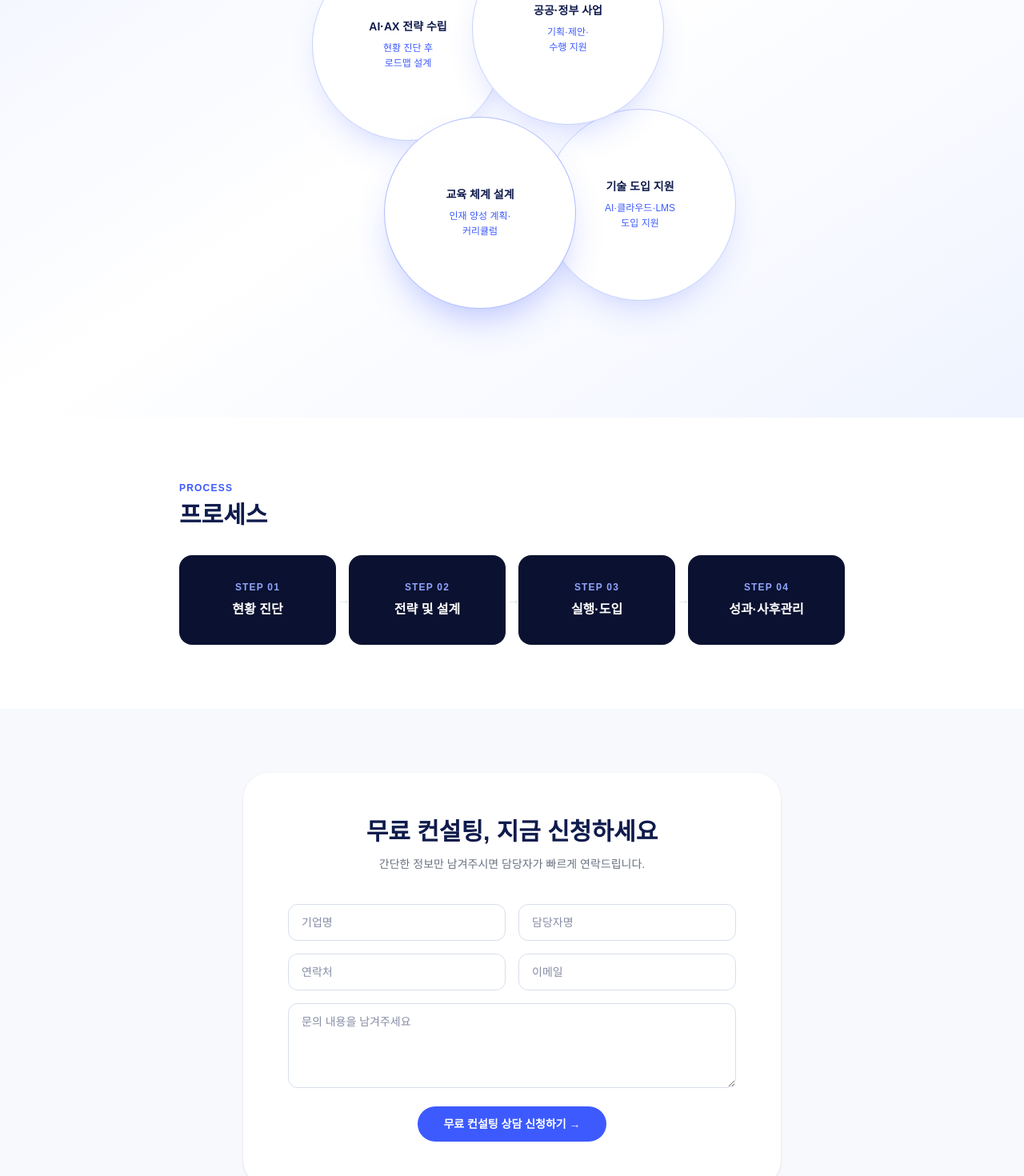
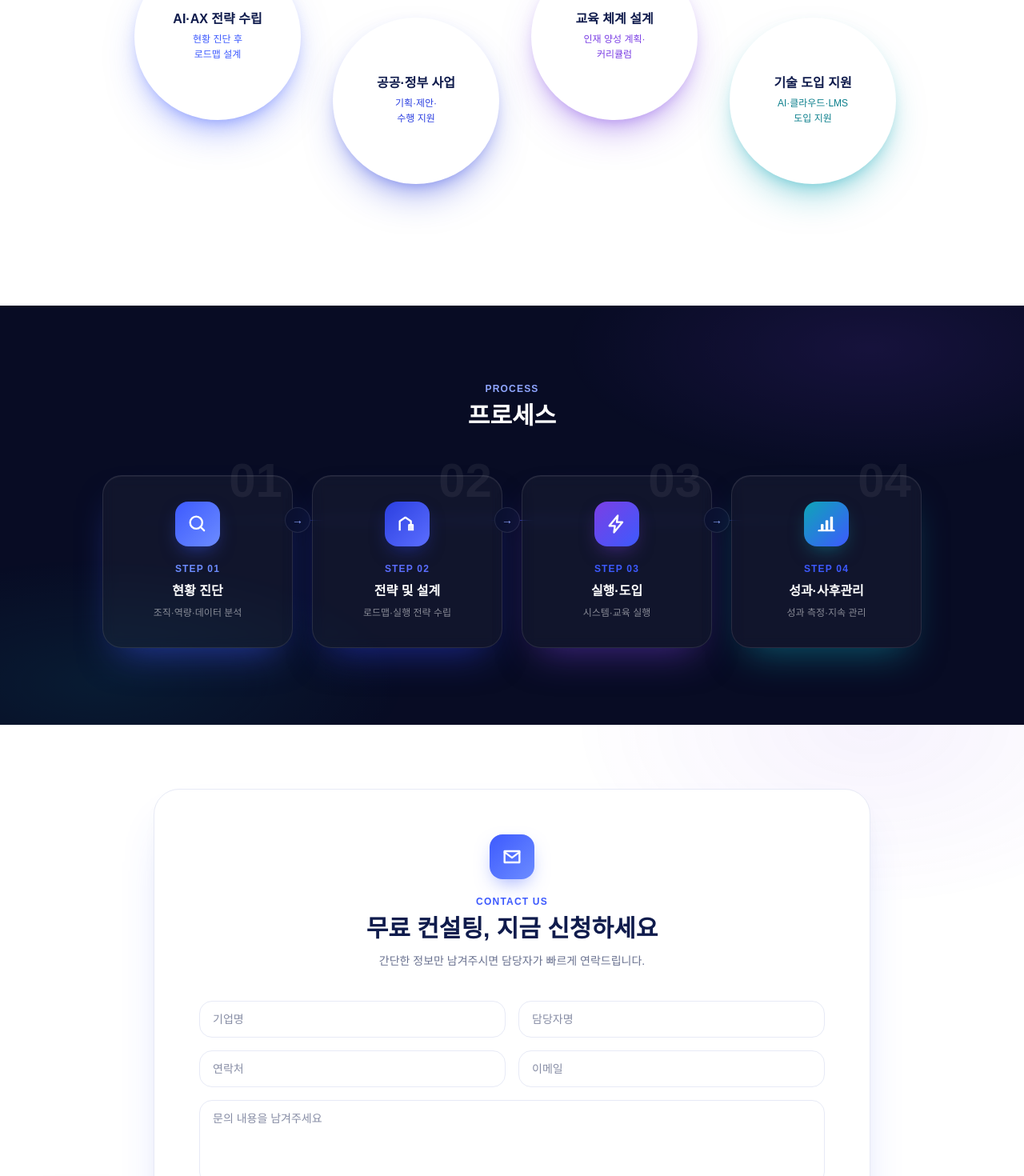
Before and after one commit to chaeuns/vodawebsite, a Next.js app: page /business/consulting in a window 1280 px wide. Shown: the part 680-2150 px from the top of the page at 80% size. Built offline with nearby package versions, Linux system fonts and the light colour scheme.

Commit message:
fix: 컨설팅 페이지 오타/스타일 수정

```diff
--- a/app/business/consulting/page.tsx
+++ b/app/business/consulting/page.tsx
@@ -5,11 +5,104 @@
 
 const heroTags = ["AI·AX 전략 수립", "공공·정부 사업", "교육 체계 설계", "기술 도입 지원"];
 
+const consultingAreas = [
+  {
+    no: "01",
+    title: "AI·AX 전략 수립",
+    desc: ["현황 진단 후", "로드맵 설계"],
+    rgb: "61,90,254", // #3D5AFE — 프로세스 STEP 01과 동일 계열
+    accent: "#3D5AFE",
+    glow: "rgba(61,90,254,0.5)",
+  },
+  {
+    no: "02",
+    title: "공공·정부 사업",
+    desc: ["기획·제안·", "수행 지원"],
+    rgb: "43,63,224", // #2B3FE0 — 프로세스 STEP 02와 동일 계열
+    accent: "#2B3FE0",
+    glow: "rgba(43,63,224,0.5)",
+  },
+  {
+    no: "03",
+    title: "교육 체계 설계",
+    desc: ["인재 양성 계획·", "커리큘럼"],
+    rgb: "123,63,228", // #7B3FE4 — 프로세스 STEP 03과 동일 계열
+    accent: "#7B3FE4",
+    glow: "rgba(123,63,228,0.5)",
+  },
+  {
+    no: "04",
+    title: "기술 도입 지원",
+    desc: ["AI·클라우드·LMS", "도입 지원"],
+    rgb: "14,165,183", // #0EA5B7 — 프로세스 STEP 04와 동일 계열
+    accent: "#0B7F8C",
+    glow: "rgba(14,165,183,0.5)",
+  },
+];
+
 const process = [
-  { step: "STEP 01", title: "현황 진단" },
-  { step: "STEP 02", title: "전략 및 설계" },
-  { step: "STEP 03", title: "실행·도입" },
-  { step: "STEP 04", title: "성과·사후관리" },
+  {
+    step: "STEP 01",
+    title: "현황 진단",
+    desc: "조직·역량·데이터 분석",
+    from: "#3D5AFE",
+    to: "#6C8CFF",
+    glow: "rgba(61,90,254,0.55)",
+    icon: (
+      <svg viewBox="0 0 24 24" fill="none" className="h-7 w-7">
+        <circle cx="10.5" cy="10.5" r="6.5" stroke="currentColor" strokeWidth="2" />
+        <path d="M19 19L15 15" stroke="currentColor" strokeWidth="2" strokeLinecap="round" />
+      </svg>
+    ),
+  },
+  {
+    step: "STEP 02",
+    title: "전략 및 설계",
+    desc: "로드맵·실행 전략 수립",
+    from: "#2B3FE0",
+    to: "#5B6EFF",
+    glow: "rgba(43,63,224,0.55)",
+    icon: (
+      <svg viewBox="0 0 24 24" fill="none" className="h-7 w-7">
+        <path d="M4 19V9l6-4 6 4v10" stroke="currentColor" strokeWidth="2" strokeLinejoin="round" />
+        <path d="M14 19v-6h4v6" stroke="currentColor" strokeWidth="2" strokeLinejoin="round" />
+      </svg>
+    ),
+  },
+  {
+    step: "STEP 03",
+    title: "실행·도입",
+    desc: "시스템·교육 실행",
+    from: "#7B3FE4",
+    to: "#3D5AFE",
+    glow: "rgba(123,63,228,0.5)",
+    icon: (
+      <svg viewBox="0 0 24 24" fill="none" className="h-7 w-7">
+        <path
+          d="M13 3L4 14h6l-1 7 9-11h-6l1-7z"
+          stroke="currentColor"
+          strokeWidth="2"
+          strokeLinejoin="round"
+        />
+      </svg>
+    ),
+  },
+  {
+    step: "STEP 04",
+    title: "성과·사후관리",
+    desc: "성과 측정·지속 관리",
+    from: "#0EA5B7",
+    to: "#3D5AFE",
+    glow: "rgba(14,165,183,0.5)",
+    icon: (
+      <svg viewBox="0 0 24 24" fill="none" className="h-7 w-7">
+        <path d="M4 19h16" stroke="currentColor" strokeWidth="2" strokeLinecap="round" />
+        <rect x="6" y="12" width="3" height="7" rx="1" fill="currentColor" />
+        <rect x="11" y="8" width="3" height="11" rx="1" fill="currentColor" />
+        <rect x="16" y="4" width="3" height="15" rx="1" fill="currentColor" />
+      </svg>
+    ),
+  },
 ];
 
 export default function ConsultingPage() {
@@ -52,7 +145,7 @@ export default function ConsultingPage() {
       </section>
 
       {/* 02. 4대 컨설팅 영역 — 겹치는 원형 다이어그램 */}
-      <section className="bg-gradient-to-br from-[#EEF2FF] via-white to-[#F0F4FF] px-6 py-24 sm:px-10 lg:px-24">
+      <section className="bg-white px-6 py-24 sm:px-10 lg:px-24">
         <div className="mx-auto mb-16 max-w-3xl text-center">
           <p className="text-xs font-semibold tracking-widest text-[#3D5AFE]">
             4 CONSULTING AREAS
@@ -62,65 +155,97 @@ export default function ConsultingPage() {
           </h2>
         </div>
 
-        <div className="relative mx-auto h-[540px] w-[640px] max-w-full">
-  {/* 01 AI·AX 전략 수립 (좌상단) */}
-  <div className="absolute left-[70px] top-[50px] z-10 flex h-60 w-60 flex-col items-center justify-center rounded-full border border-[#C7D2FE] bg-white p-6 text-center shadow-[0_20px_40px_-15px_rgba(61,90,254,0.25)]">
-    <p className="text-sm font-bold text-[#0F1B4C]">AI·AX 전략 수립</p>
-    <p className="mt-2 text-xs leading-relaxed text-[#3D5AFE]">
-      현황 진단 후
-      <br />
-      로드맵 설계
-    </p>
-  </div>
-
-  {/* 02 공공·정부 사업 (우상단) */}
-  <div className="absolute left-[270px] top-[30px] z-20 flex h-60 w-60 flex-col items-center justify-center rounded-full border border-[#C7D2FE] bg-white p-6 text-center shadow-[0_20px_40px_-15px_rgba(61,90,254,0.25)]">
-    <p className="text-sm font-bold text-[#0F1B4C]">공공·정부 사업</p>
-    <p className="mt-2 text-xs leading-relaxed text-[#3D5AFE]">
-      기획·제안·
-      <br />
-      수행 지원
-    </p>
-  </div>
-
-  {/* 03 교육 체계 설계 (좌하단) */}
-  <div className="absolute left-[160px] top-[260px] z-30 flex h-60 w-60 flex-col items-center justify-center rounded-full border border-[#3D5AFE]/40 bg-white p-6 text-center shadow-[0_25px_45px_-15px_rgba(61,90,254,0.35)]">
-    <p className="text-sm font-bold text-[#0F1B4C]">교육 체계 설계</p>
-    <p className="mt-2 text-xs leading-relaxed text-[#3D5AFE]">
-      인재 양성 계획·
-      <br />
-      커리큘럼
-    </p>
-  </div>
-
-  {/* 04 기술 도입 지원 (우하단) */}
-  <div className="absolute left-[360px] top-[250px] z-10 flex h-60 w-60 flex-col items-center justify-center rounded-full border border-[#C7D2FE] bg-white p-6 text-center shadow-[0_20px_40px_-15px_rgba(61,90,254,0.25)]">
-    <p className="text-sm font-bold text-[#0F1B4C]">기술 도입 지원</p>
-    <p className="mt-2 text-xs leading-relaxed text-[#3D5AFE]">
-      AI·클라우드·LMS
-      <br />
-      도입 지원
-    </p>
-  </div>
-</div>
+        <div className="relative mx-auto max-w-5xl px-4 py-20 sm:px-10 sm:py-24">
+          <div className="flex items-center justify-between gap-3 sm:gap-8 lg:gap-10">
+            {consultingAreas.map((area, i) => (
+              <div
+                key={area.no}
+                className={`flex h-24 w-24 flex-none flex-col items-center justify-center rounded-full bg-white text-center transition-transform duration-300 hover:scale-105 sm:h-40 sm:w-40 lg:h-52 lg:w-52 ${
+                  i % 2 === 0
+                    ? "-translate-y-4 sm:-translate-y-8 lg:-translate-y-10"
+                    : "translate-y-4 sm:translate-y-8 lg:translate-y-10"
+                }`}
+                style={{
+                  boxShadow: `0 24px 48px -16px ${area.glow}, 0 8px 20px -10px ${area.glow}`,
+                }}
+              >
+                <p className="px-2 text-[11px] font-bold leading-tight text-[#0F1B4C] sm:px-4 sm:text-sm lg:text-base">
+                  {area.title}
+                </p>
+                <p
+                  className="mt-1.5 hidden px-4 text-xs leading-relaxed sm:block"
+                  style={{ color: area.accent }}
+                >
+                  {area.desc[0]}
+                  <br />
+                  {area.desc[1]}
+                </p>
+              </div>
+            ))}
+          </div>
+        </div>
       </section>
 
       {/* 03. 프로세스 */}
-      <section className="mx-auto max-w-5xl px-6 py-20 sm:px-10 lg:px-24">
-        <p className="text-xs font-semibold tracking-widest text-[#3D5AFE]">PROCESS</p>
-        <h2 className="mt-2 text-2xl font-bold text-[#0F1B4C] sm:text-3xl">프로세스</h2>
+      <section className="relative overflow-hidden bg-[#080C24] px-6 py-24 sm:px-10 lg:px-24">
+        <div
+          className="pointer-events-none absolute inset-0 opacity-50"
+          style={{
+            background:
+              "radial-gradient(50% 50% at 85% 10%, rgba(123,63,228,0.25) 0%, rgba(8,12,36,0) 60%), radial-gradient(50% 50% at 10% 90%, rgba(14,165,183,0.2) 0%, rgba(8,12,36,0) 60%)",
+          }}
+        />
+        <div className="relative mx-auto max-w-5xl text-center">
+          <p className="text-xs font-semibold tracking-widest text-[#8FA6FF]">PROCESS</p>
+          <h2 className="mt-2 text-2xl font-bold text-white sm:text-3xl">프로세스</h2>
+        </div>
 
-        <div className="mt-8 grid gap-4 sm:grid-cols-4">
+        <div className="relative mx-auto mt-14 grid max-w-5xl gap-6 sm:grid-cols-4">
+          {/* connecting line behind cards */}
+          <div className="pointer-events-none absolute left-0 right-0 top-14 hidden h-px bg-linear-to-r from-transparent via-[#3D5AFE]/50 to-transparent sm:block" />
+
           {process.map((p, i) => (
-            <div key={p.step} className="relative">
-              <div className="rounded-2xl bg-[#0B1130] px-6 py-8 text-center">
-                <p className="text-xs font-semibold tracking-widest text-[#8FA6FF]">
+            <div key={p.step} className="group relative">
+              <div
+                className="relative rounded-3xl border border-white/10 bg-white/4 px-6 py-8 text-center backdrop-blur transition-transform duration-300 hover:-translate-y-2"
+                style={{
+                  boxShadow: `0 24px 48px -20px ${p.glow}, inset 0 1px 0 rgba(255,255,255,0.06)`,
+                }}
+              >
+                <span
+                  className="pointer-events-none absolute -top-6 right-3 select-none text-6xl font-black leading-none text-white/6"
+                  aria-hidden
+                >
+                  {String(i + 1).padStart(2, "0")}
+                </span>
+
+                <div
+                  className="relative z-10 mx-auto flex h-14 w-14 items-center justify-center rounded-2xl text-white shadow-lg"
+                  style={{
+                    background: `linear-gradient(135deg, ${p.from}, ${p.to})`,
+                    boxShadow: `0 10px 24px -8px ${p.glow}`,
+                  }}
+                >
+                  {p.icon}
+                </div>
+
+                <p
+                  className="relative z-10 mt-5 text-xs font-semibold tracking-widest"
+                  style={{ color: p.to }}
+                >
                   {p.step}
                 </p>
-                <p className="mt-2 text-base font-bold text-white">{p.title}</p>
+                <p className="relative z-10 mt-2 text-base font-bold text-white">{p.title}</p>
+                <p className="relative z-10 mt-1.5 text-xs leading-relaxed text-white/50">
+                  {p.desc}
+                </p>
               </div>
+
               {i < process.length - 1 && (
-                <span className="absolute right-[-18px] top-1/2 hidden -translate-y-1/2 text-[#D8DEEC] sm:block">
+                <span
+                  className="absolute -right-5.5 top-14 hidden h-8 w-8 -translate-y-1/2 items-center justify-center rounded-full border border-white/10 bg-[#0B1130] text-sm text-[#8FA6FF] sm:flex"
+                  aria-hidden
+                >
                   →
                 </span>
               )}
@@ -130,12 +255,53 @@ export default function ConsultingPage() {
       </section>
 
       {/* 04. Bottom CTA — 기업 정보 입력 폼 */}
-      <section className="bg-[#F7F9FC] px-6 py-20 sm:px-10 lg:px-24">
-        <div className="mx-auto max-w-2xl rounded-[32px] bg-white p-10 shadow-sm sm:p-14">
-          <h2 className="text-center text-2xl font-bold text-[#0F1B4C] sm:text-3xl">
+      <section className="relative overflow-hidden bg-white px-6 py-20 sm:px-10 lg:px-24">
+        <div
+          className="pointer-events-none absolute inset-0 opacity-40"
+          style={{
+            background:
+              "radial-gradient(50% 50% at 85% 0%, rgba(123,63,228,0.16) 0%, rgba(255,255,255,0) 60%), radial-gradient(50% 50% at 8% 100%, rgba(14,165,183,0.14) 0%, rgba(255,255,255,0) 60%)",
+          }}
+        />
+
+        <div
+          className="relative mx-auto max-w-4xl rounded-4xl border border-[#E7EAF6] bg-white p-10 sm:p-14"
+          style={{
+            boxShadow:
+              "0 32px 64px -28px rgba(61,90,254,0.3), 0 8px 24px -12px rgba(15,27,76,0.08)",
+          }}
+        >
+          <div
+            className="mx-auto flex h-14 w-14 items-center justify-center rounded-2xl text-white"
+            style={{
+              background: "linear-gradient(135deg, #3D5AFE, #6C8CFF)",
+              boxShadow: "0 10px 24px -8px rgba(61,90,254,0.55)",
+            }}
+          >
+            <svg viewBox="0 0 24 24" fill="none" className="h-7 w-7">
+              <path
+                d="M4 6h16v12H4z"
+                stroke="currentColor"
+                strokeWidth="2"
+                strokeLinejoin="round"
+              />
+              <path
+                d="M4 7l8 6 8-6"
+                stroke="currentColor"
+                strokeWidth="2"
+                strokeLinecap="round"
+                strokeLinejoin="round"
+              />
+            </svg>
+          </div>
+
+          <p className="mt-5 text-center text-xs font-semibold tracking-widest text-[#3D5AFE]">
+            CONTACT US
+          </p>
+          <h2 className="mt-2 text-center text-2xl font-bold text-[#0F1B4C] sm:text-3xl">
             무료 컨설팅, 지금 신청하세요
           </h2>
-          <p className="mt-3 text-center text-sm text-gray-500">
+          <p className="mt-3 text-center text-sm text-[#6A7290]">
             간단한 정보만 남겨주시면 담당자가 빠르게 연락드립니다.
           </p>
 
@@ -144,32 +310,36 @@ export default function ConsultingPage() {
               <input
                 type="text"
                 placeholder="기업명"
-                className="rounded-xl border border-[#D8DEEC] px-4 py-3 text-sm text-[#0F1B4C] outline-none focus:border-[#3D5AFE]"
+                className="rounded-2xl border border-[#E7EAF6] px-4 py-3 text-sm text-[#0F1B4C] outline-none transition focus:border-[#3D5AFE] focus:ring-4 focus:ring-[#3D5AFE]/10"
               />
               <input
                 type="text"
                 placeholder="담당자명"
-                className="rounded-xl border border-[#D8DEEC] px-4 py-3 text-sm text-[#0F1B4C] outline-none focus:border-[#3D5AFE]"
+                className="rounded-2xl border border-[#E7EAF6] px-4 py-3 text-sm text-[#0F1B4C] outline-none transition focus:border-[#3D5AFE] focus:ring-4 focus:ring-[#3D5AFE]/10"
               />
               <input
                 type="tel"
                 placeholder="연락처"
-                className="rounded-xl border border-[#D8DEEC] px-4 py-3 text-sm text-[#0F1B4C] outline-none focus:border-[#3D5AFE]"
+                className="rounded-2xl border border-[#E7EAF6] px-4 py-3 text-sm text-[#0F1B4C] outline-none transition focus:border-[#3D5AFE] focus:ring-4 focus:ring-[#3D5AFE]/10"
               />
               <input
                 type="email"
                 placeholder="이메일"
-                className="rounded-xl border border-[#D8DEEC] px-4 py-3 text-sm text-[#0F1B4C] outline-none focus:border-[#3D5AFE]"
+                className="rounded-2xl border border-[#E7EAF6] px-4 py-3 text-sm text-[#0F1B4C] outline-none transition focus:border-[#3D5AFE] focus:ring-4 focus:ring-[#3D5AFE]/10"
               />
             </div>
             <textarea
               placeholder="문의 내용을 남겨주세요"
               rows={4}
-              className="w-full rounded-xl border border-[#D8DEEC] px-4 py-3 text-sm text-[#0F1B4C] outline-none focus:border-[#3D5AFE]"
+              className="w-full rounded-2xl border border-[#E7EAF6] px-4 py-3 text-sm text-[#0F1B4C] outline-none transition focus:border-[#3D5AFE] focus:ring-4 focus:ring-[#3D5AFE]/10"
             />
             <button
               type="submit"
-              className="mx-auto block rounded-full bg-[#3D5AFE] px-8 py-3 text-sm font-semibold text-white transition hover:bg-[#2c46e0]"
+              className="mx-auto block rounded-full px-8 py-3 text-sm font-semibold text-white transition duration-300 hover:-translate-y-0.5"
+              style={{
+                background: "linear-gradient(135deg, #3D5AFE, #6C8CFF)",
+                boxShadow: "0 16px 32px -12px rgba(61,90,254,0.55)",
+              }}
             >
               무료 컨설팅 상담 신청하기 →
             </button>
```
